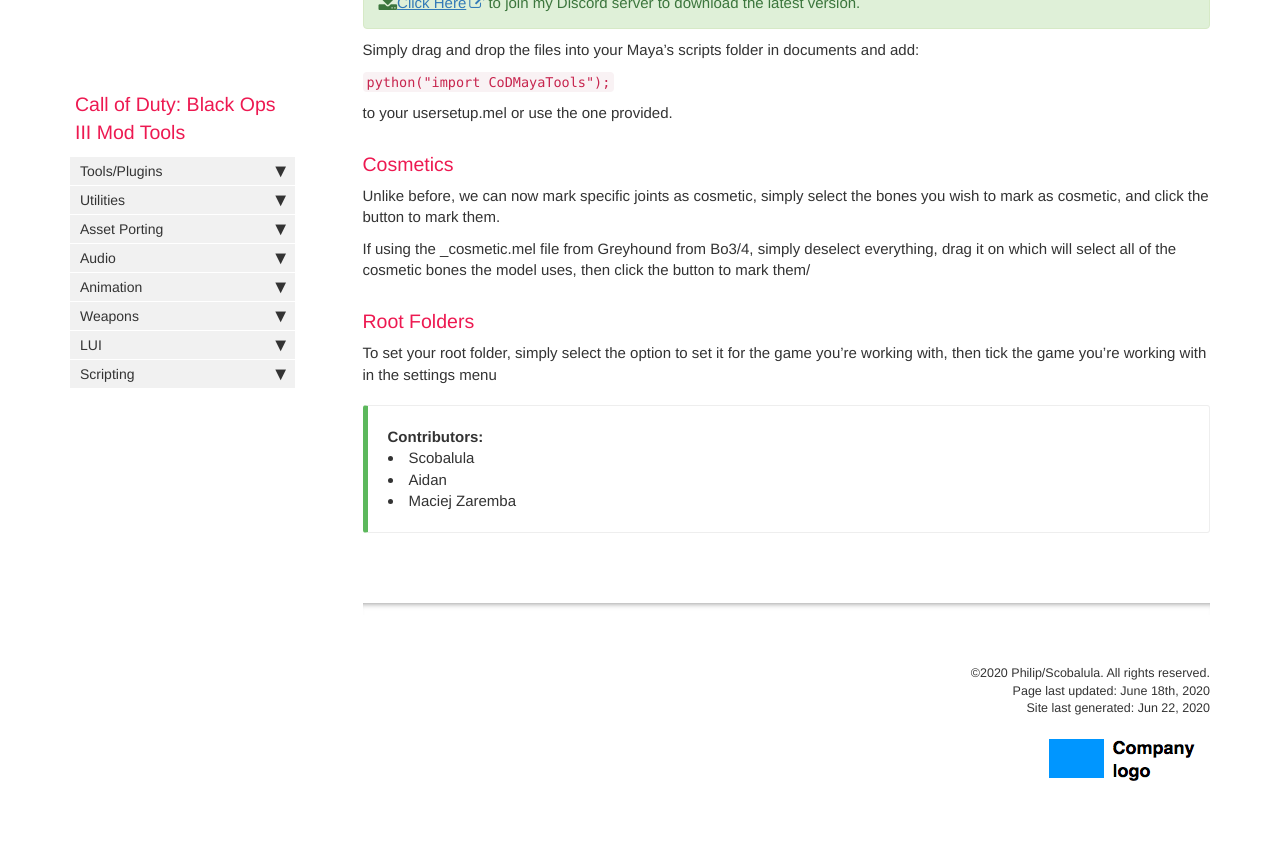
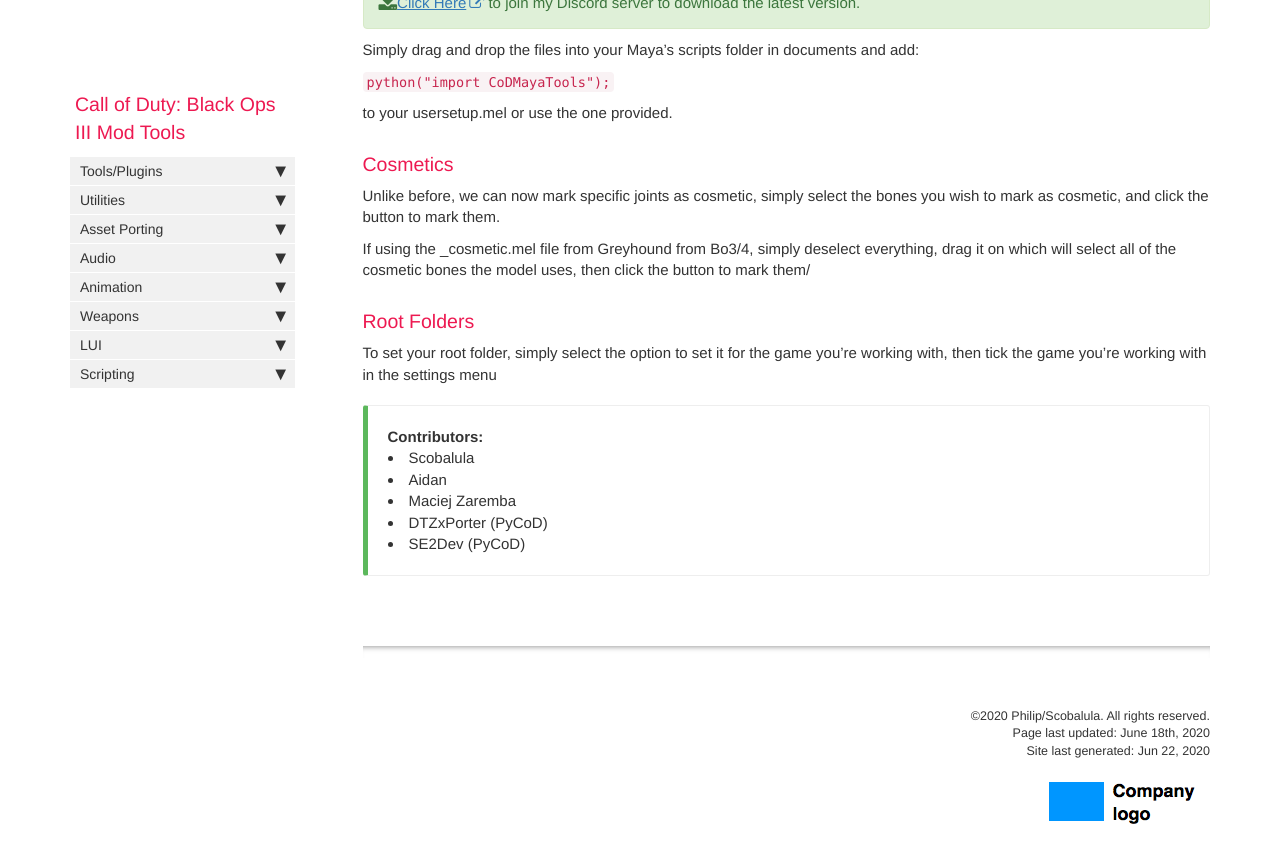
Before and after one commit to Scobalula/wiki, a Jekyll site: the page built from pages/black_ops_3/codmayatools.md, in a window 1280 px wide and 900 px high, scrolled down 663 px. Shown: the top 863 px of the window. Built offline with Jekyll 4.4.1, drawn with Linux system fonts in a browser that asks for light colours; comment, search, counter and statistics services are not loaded.

Commit message:
Update Credits

```diff
--- a/pages/black_ops_3/codmayatools.md
+++ b/pages/black_ops_3/codmayatools.md
@@ -2,7 +2,7 @@
 title: CoDMayaTools
 keywords: tool, plugin, patch, scripting, modding, black ops 3
 last_updated: June 18th, 2020
-credits: [Scobalula, Aidan, Maciej Zaremba]
+credits: [Scobalula, Aidan, Maciej Zaremba, DTZxPorter (PyCoD), SE2Dev (PyCoD)]
 summary: "A plug-in for exporting XAnims, XModels, and XCams from Maya"
 sidebar: black_ops_3_sidebar
 permalink: black_ops_3/codmayatools.html
```
